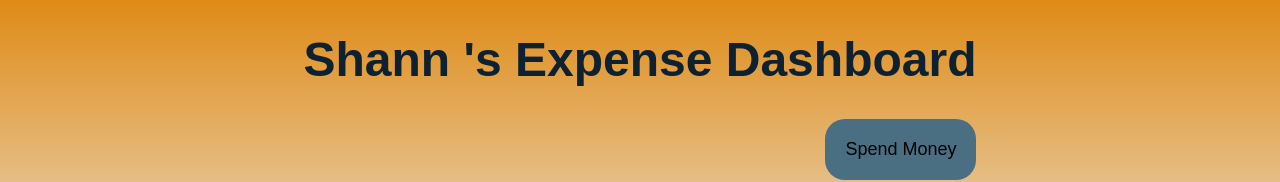
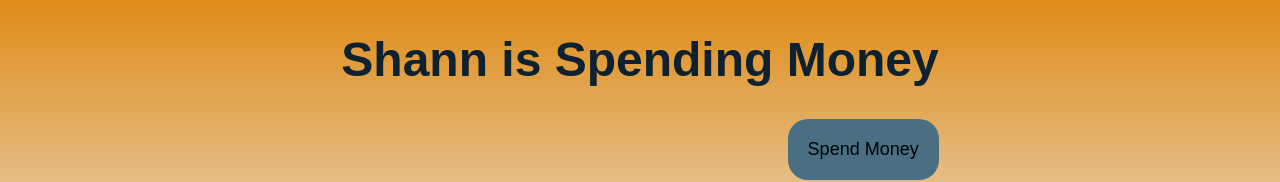
Before and after one commit to Shannspan/react-expense-tracker-app, a React (Create React App) app: page / in a window 1280 px wide. Shown: the top 182 px of the page. Built offline with nearby package versions, Linux system fonts and the light colour scheme; no server answers.

Commit message:
wording changes

```diff
--- a/src/components/Header.js
+++ b/src/components/Header.js
@@ -7,7 +7,7 @@ export const Header = () => {
   };
   return (
     <h1>
-      {userName.firstName} {userName.lastName}'s Expense Dashboard
+      {userName.firstName} {userName.lastName}is Spending Money
     </h1>
   );
 };
```
